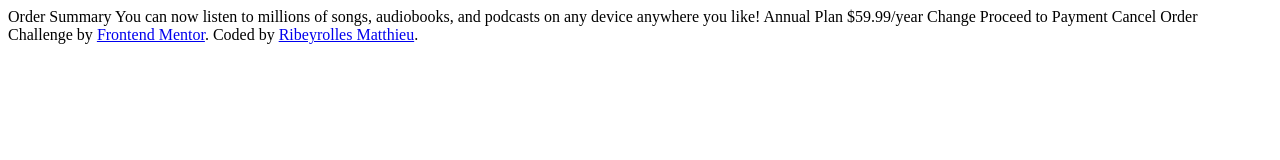
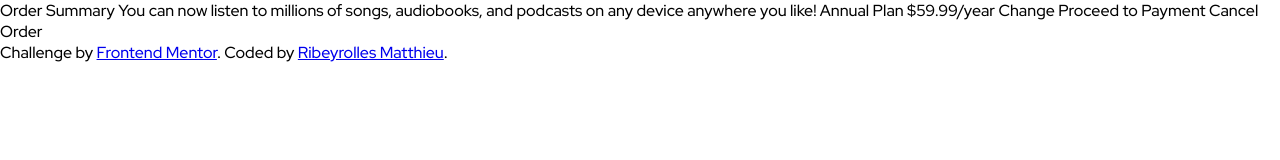
Before and after one commit to RibeyrollesMatthieu/Order-summary, a plain HTML site: page index.html in a window 1280 px wide. Drawn offline with Linux system fonts and the light colour scheme.

Commit message:
added css variables and reset

```diff
--- a/index.html
+++ b/index.html
@@ -5,6 +5,7 @@
   <meta name="viewport" content="width=device-width, initial-scale=1.0"> <!-- displays site properly based on user's device -->
 
   <link rel="icon" type="image/png" sizes="32x32" href="./images/favicon-32x32.png">
+  <link rel="stylesheet" href="./style.css">
 
   <title>Frontend Mentor | Order summary card</title>
 </head>
--- /dev/null
+++ b/style.css
@@ -0,0 +1,37 @@
+@import url('https://fonts.googleapis.com/css2?family=Red+Hat+Display:wght@500;700;900&display=swap');
+
+:root {
+  /* colors */
+  --pale-blue: hsl(225, 100%, 94%);
+  --bright-blue: hsl(245, 75%, 52%);
+  --very-pale-blue: hsl(225, 100%, 98%);
+  --desaturated-blue: hsl(224, 23%, 55%);
+  --dark-blue: hsl(223, 47%, 23%);
+
+  /* font sizes */
+  --p-font-size: 16px;
+
+  /* font weights */
+  --m-font-weight: 500;
+  --l-font-weight: 700;
+  --xl-font-weight: 900;
+
+  /* font families */
+  --red-hat: 'Red Hat Display', sans-serif;
+}
+
+/* css reset */
+html,
+body {
+  height: 100%;
+}
+
+body {
+  margin: 0;
+}
+
+body {
+  font-family: var(--red-hat);
+  font-weight: var(--m-font-weight);
+}
+/* end of css reset */
```
